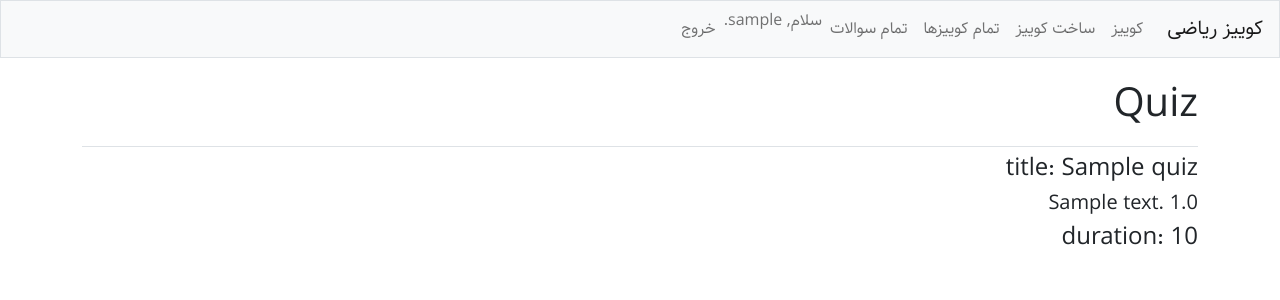
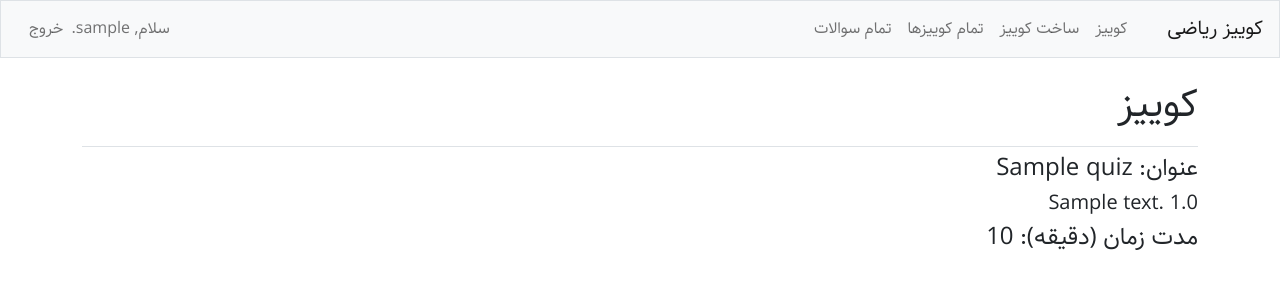
Before and after one commit to ali-nakhaee/Q_web, a Django app: page /quiz_page/1/ in a window 1280 px wide. Shown: the top 300 px of the page. Run offline with Django 4.2, Linux system fonts and the light colour scheme; a user stored in the database is signed in; tables that the repository leaves empty hold one stand-in row (values such as "Sample post"); parts of the project's set-up code (start-up, migrations or seed data) failed here and were passed over; some libraries are stand-ins or nearby versions.

Commit message:
changes in position of navbar items

```diff
--- a/quiz/templates/quiz/base.html
+++ b/quiz/templates/quiz/base.html
@@ -24,14 +24,14 @@
 
     <a class="navbar-brand" href="{% url 'quiz:index'%}">کوییز ریاضی</a>
 
-    <button class="navbar-toggler" type="button" data-bs-toggle="collapse"
+    <button class="navbar-toggler ms-1" type="button" data-bs-toggle="collapse"
     data-bs-target="#navbarCollapse" aria-controls="navbarCollapse" aria-expanded="false"
     aria-label="Toggle navigation">
     <span class="navbar-toggler-icon"></span></button>
 
-    <div class="collapse navbar-collapse" id="navbarCollapse">
-        <ul class="navbar-nav mr-auto">
+    <div class="collapse navbar-collapse ms-3" id="navbarCollapse">
 
+        <ul class="navbar-nav">
             <li class="nav-item">
                 <a class="nav-link" href="{% url 'quiz:commitment'%}">
                     کوییز</a></li>
@@ -49,9 +49,9 @@
             {% endif %}
             </ul>
 
-            <ul class="navbar-nav ml-auto">
+          <ul class="navbar-nav me-auto ms-1">
               {% if user.is_authenticated %}
-                  <li class="nav-item">
+                <li class="nav-item my-auto">
                   <span class="navbar-text">سلام, {{ user.username }}.</span>
                 </li>
                 <li class="nav-item">
--- a/quiz/templates/quiz/quiz_page.html
+++ b/quiz/templates/quiz/quiz_page.html
@@ -1,12 +1,12 @@
 {% extends "quiz/base.html" %}
-{% load bootstrap4 %}
+{% load bootstrap5 %}
 
 {% block page_header %}
-  <h1>Quiz</h1>
+  <h1>کوییز</h1>
 {% endblock page_header %}
 
 {% block content %}
-<h4>title: {{ title }} </h4>
+<h4>عنوان: {{ title }} </h4>
 
 {% for question in questions %}
 <h5>{{ question.text }}
@@ -14,5 +14,5 @@
 </h5>
 {% endfor %}
 
-<h4>duration: {{ duration }} </h4>
+<h4>مدت زمان (دقیقه): {{ duration }} </h4>
 {% endblock content %}
--- a/quiz/templates/quiz/take_quiz.html
+++ b/quiz/templates/quiz/take_quiz.html
@@ -22,6 +22,8 @@
 {% endbuttons %}
 </form>
 
+
+
 <script>
 function progress(timeleft, timetotal, $element, startTime) {
     var progressBarWidth = timeleft * $element.width() / timetotal;
@@ -42,5 +44,7 @@ progress({{ duration }} * 60, {{ duration }} * 60, $('#progressBar'), startTime)
 document.write(startTime);
 </script>
 
-<h4>مدت زمان: {{ duration }} </h4>
+
+
+<h4>مدت زمان (دقیقه): {{ duration }} </h4>
 {% endblock content %}
--- a/quiz/views.py
+++ b/quiz/views.py
@@ -85,13 +85,13 @@ def take_quiz(request, quiz_id):
 
     if request.method != 'POST':
         # check if the user has taken the quiz in the past
-        if QuizAnswer.objects.filter(user=user, quiz=quiz):
+        """if QuizAnswer.objects.filter(user=user, quiz=quiz):
             return HttpResponse('You have taken this quiz in the past!')
-        else:
-            context = {'title': quiz.title, 'quiz_id': quiz.id,
-                       'duration': quiz.duration, 'questions': questions}
-            quiz_answer = QuizAnswer.objects.create(user=user, quiz=quiz, answer_duration=1,
-                                                    percent=0)
+        else:"""
+        context = {'title': quiz.title, 'quiz_id': quiz.id,
+                   'duration': quiz.duration, 'questions': questions}
+        quiz_answer = QuizAnswer.objects.create(user=user, quiz=quiz, answer_duration=1,
+                                                percent=0)
         print('start time:')
         print(quiz_answer.date_started)
         return render(request, 'quiz/take_quiz.html', context)
@@ -243,7 +243,7 @@ def make_quiz(request):
         for question in quiz_questions:
             new_quiz.questions.add(question)
 
-        messages.success(request, 'The quiz has been added successfully.')
+        messages.success(request, 'کوییز با موفقیت ایجاد شد.')
         return redirect('quiz:quizzes')
 
 
```
Also changed, not shown: quiz/templates/quiz/quizzes.html (+4 -4 lines). Lines whose indentation alone changed are shown as unchanged.
